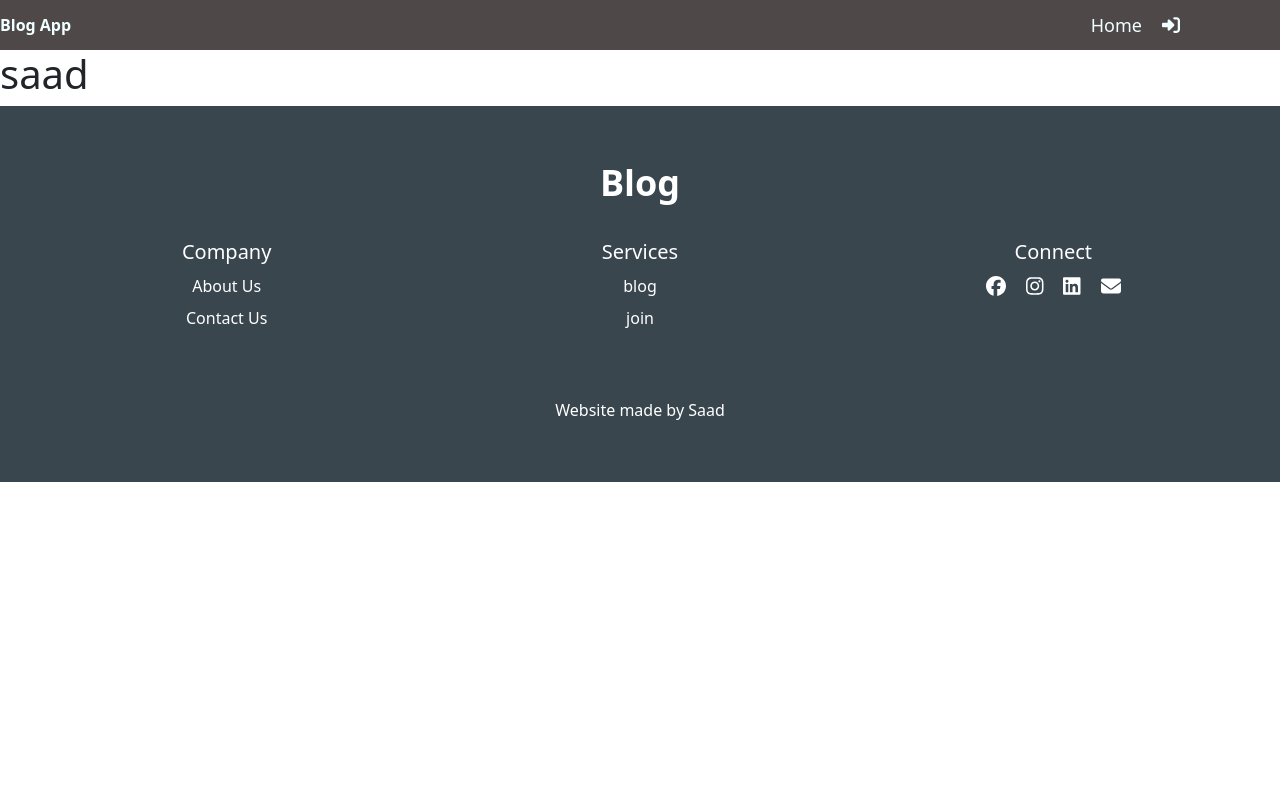
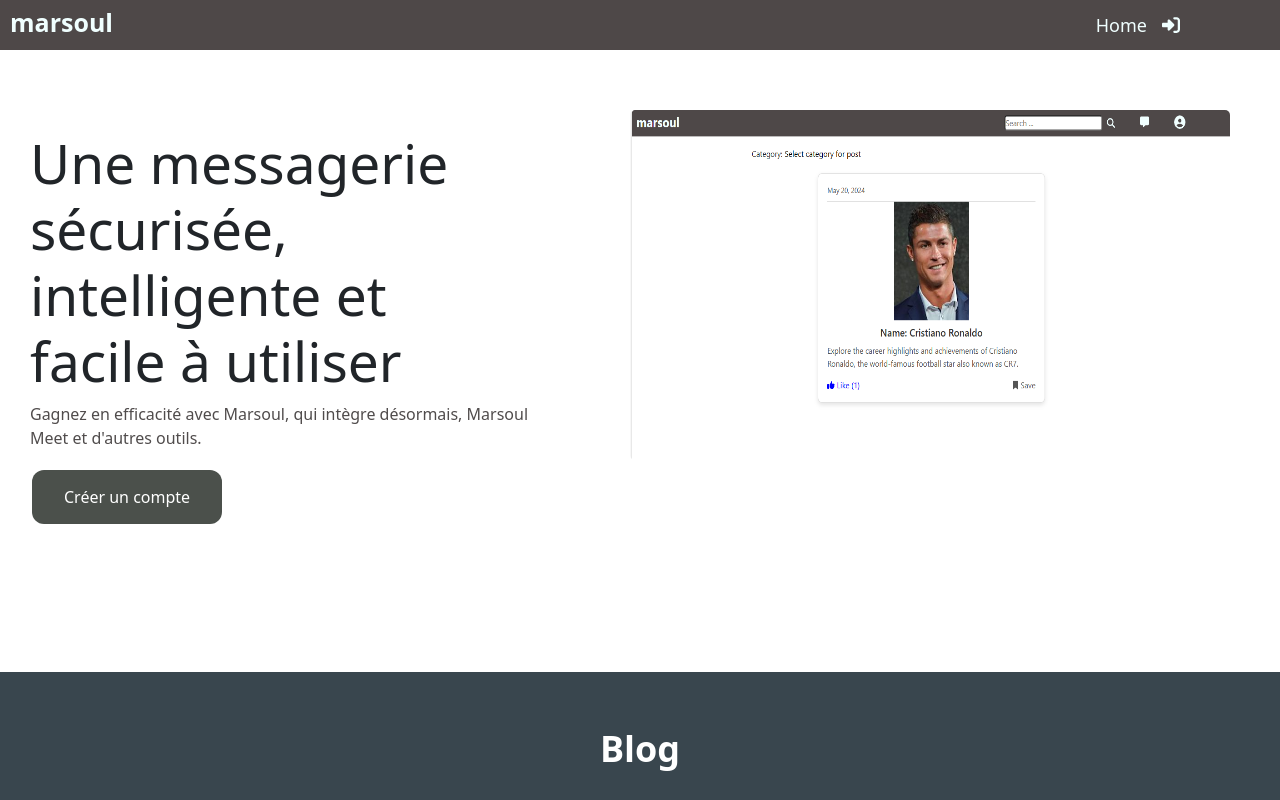
Before and after one commit to saad942/BlogPost, a React (Create React App) app in the folder my-app/: page / in a window 1280 px wide. Shown: the top 800 px of the page. Built offline with nearby package versions, Linux system fonts and the light colour scheme.

Commit message:
work for front home

```diff
--- a/my-app/src/App.js
+++ b/my-app/src/App.js
@@ -10,30 +10,6 @@
 import Enregister from './Enregister/enregister';
 import Front from './Front/front';
 function App() {
-  useEffect(() => {
-    // Load Botpress Web Chat Scripts
-    const loadBotpressScripts = () => {
-      const script1 = document.createElement('script');
-      script1.src = 'https://cdn.botpress.cloud/webchat/v1/inject.js';
-      document.body.appendChild(script1);
-
-      const script2 = document.createElement('script');
-      script2.src = 'https://mediafiles.botpress.cloud/7fd9885a-7ebe-4895-966d-04b29094fd67/webchat/config.js';
-      script2.defer = true;
-      document.body.appendChild(script2);
-
-      return () => {
-        document.body.removeChild(script1);
-        document.body.removeChild(script2);
-      };
-    };
-
-    const cleanup = loadBotpressScripts();
-
-    return () => {
-      cleanup();
-    };
-  }, []);
   return (
     <div className="App">
     <Router>
@@ -41,8 +17,8 @@
       <Routes>
       <Route path="/"element={<><Front /><Footer /> </>}/>
 
-        <Route path="/login"element={<><Login /><Footer /> </>}/>
-        <Route path="/regestry" element={<>  <Regestry />  <Footer /></>}/>
+        <Route path="/login"element={<><Login /> </>}/>
+        <Route path="/regestry" element={<>  <Regestry /> </>}/>
 
         {/* Routes without Footer */}
         <Route path="/Controle" element={<Controle />} />
--- a/my-app/src/Enregister/enregister.js
+++ b/my-app/src/Enregister/enregister.js
@@ -15,7 +15,7 @@
         try {
           const response = await axios.get(`http://localhost:3002/user/enr/${user.id}`,{
              headers: {
-            'Authorization': ` ${token}` // Fix Authorization header
+            'Authorization': ` ${token}`
         }});
           setPosts(response.data);
         } catch (error) {
--- /dev/null
+++ b/my-app/src/Front/front.css
@@ -0,0 +1,32 @@
+.blog{
+    justify-content: space-between;
+    display: flex;
+}
+.text{
+    margin-top: 80px;
+    width: 500px;
+    margin-left: 30px;
+}
+.text h3{
+    font-size: 55px;
+}
+.text p{
+ color: rgb(80, 76, 76);
+}
+.text button{
+    background-color: #4b504b;
+    border: none;
+    color: white;
+    padding: 15px 32px;
+    text-align: center;
+    font-size: 16px;
+    margin: 4px 2px;
+    border-radius: 12px;
+
+}
+.img{
+    width: 600px;
+    height: 600px;
+    margin-top: 30px;
+    margin-right: 50px;
+}
--- a/my-app/src/Front/front.js
+++ b/my-app/src/Front/front.js
@@ -1,6 +1,24 @@
+import './front.css'
 export default function Front(){
     return(<div>
-        <h1>saad</h1>
+       <div className="blog">
+        <div className="text">
+            <h3>Une messagerie sécurisée, intelligente et facile à utiliser</h3>
+            <p>Gagnez en efficacité avec Marsoul, qui intègre désormais, Marsoul Meet et d'autres outils.</p>
+            <button>Créer un compte</button>
+
+        </div>
+        <div className="img">
+        <img src="./images/React App - Personnel – Microsoft​ Edge 20_05_2024 13_33_27.png" className="img"/>
+
+        </div>
+       </div><br/><br/><br/><br/><br/><br/>
+       <div className='cont'>
+        <div>
+
+        </div>
+
+       </div>
 
     </div>)
 }
--- a/my-app/src/login-regestry/loginStyles.css
+++ b/my-app/src/login-regestry/loginStyles.css
@@ -1,10 +1,10 @@
 /* loginStyles.css */
 
 .login-container {
-    margin-top: 100px;
+    margin-top: 40px;
     margin-left: 35%;
 
-    margin-bottom: 150px;
+    /* margin-bottom: 150px; */
     max-width: 400px;
     padding: 40px;
     background-color: #f9f9f9;
--- a/my-app/src/nav/nav.css
+++ b/my-app/src/nav/nav.css
@@ -17,7 +17,7 @@
 }
 
 .nav span {
-    margin-left: 20px;
+    margin-left: 15px;
     font-size: 18px;
 }
 .icn{
--- a/my-app/src/nav/nav.js
+++ b/my-app/src/nav/nav.js
@@ -1,6 +1,6 @@
 import React from "react";
 import "./nav.css"
-import { faSignInAlt, faUserCircle, faSearch } from "@fortawesome/free-solid-svg-icons";
+import { faSignInAlt, faUserCircle, faSearch , faMessage } from "@fortawesome/free-solid-svg-icons";
 import { FontAwesomeIcon } from "@fortawesome/react-fontawesome";
 import { useNavigate } from 'react-router-dom';
 
@@ -11,7 +11,7 @@
 
         <div className="navbar">
 
-            <strong >Blog App</strong>
+            <strong  onClick={() => navigate('/home')} style={{ marginLeft: '10px' , fontSize:'25px' ,marginTop:'-5px'}}>marsoul </strong>
             <div></div>
             <div className="nav">
 
@@ -24,8 +24,10 @@
                     <>
 
                         {/* <span onClick={() => navigate('/Controle')}>Controle my post</span> */}
-                        <input type="text" placeholder="Search posts..." className="search-input" />
+                        <input type="text" placeholder="Search ..." className="search-input" />
                         <FontAwesomeIcon icon={faSearch} className="search-icon" />
+                        <span> <FontAwesomeIcon icon={faMessage} onClick={() => navigate('/profile')} style={{ marginLeft:'40PX',   fontSize: '20px'}} /></span>
+
                         <span> <FontAwesomeIcon icon={faUserCircle} onClick={() => navigate('/profile')} style={{ marginLeft:'40PX',   fontSize: '25px'}} /></span>
                     </>
                 )
```
Also changed, not shown: my-app/public/images/React App - Personnel – Microsoft​ Edge 20_05_2024 13_33_27.png (added), 1 other file (tests, documents, lock files or other folders).
